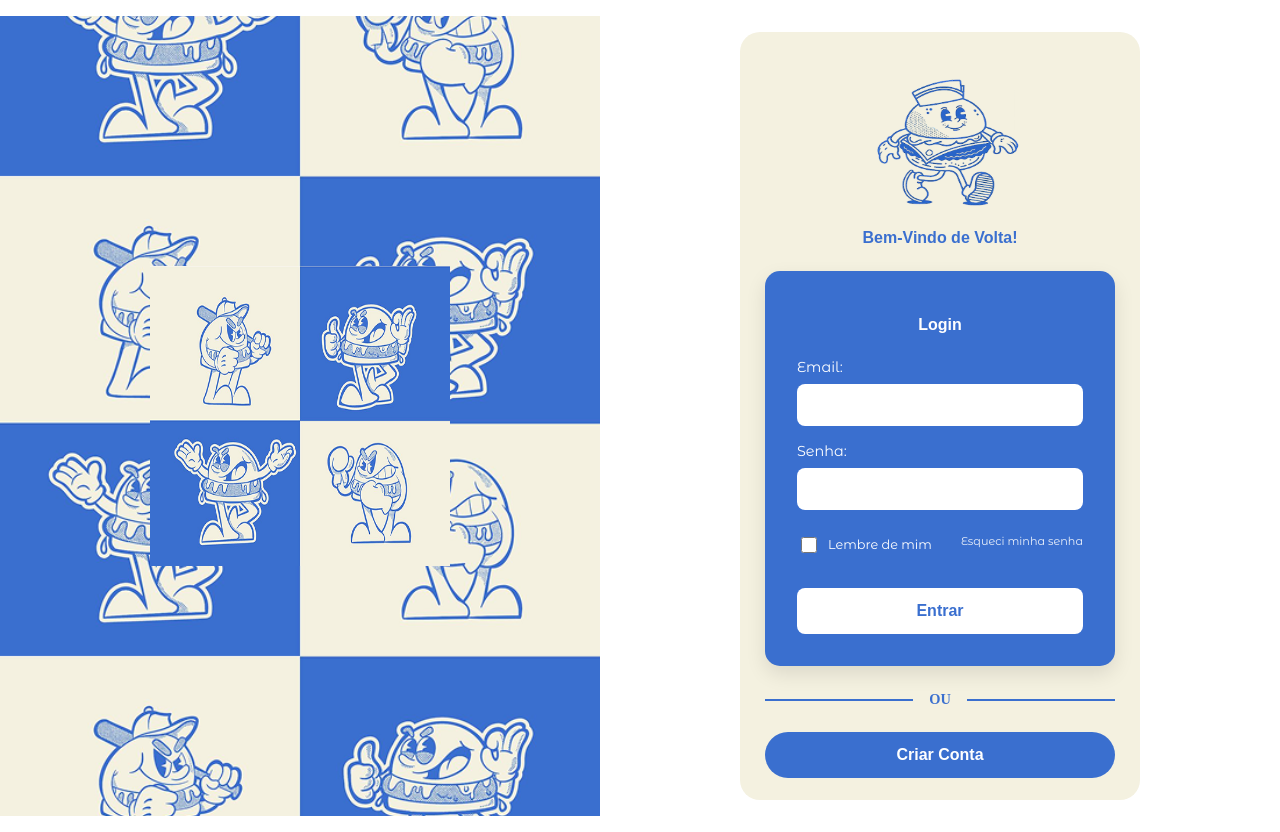
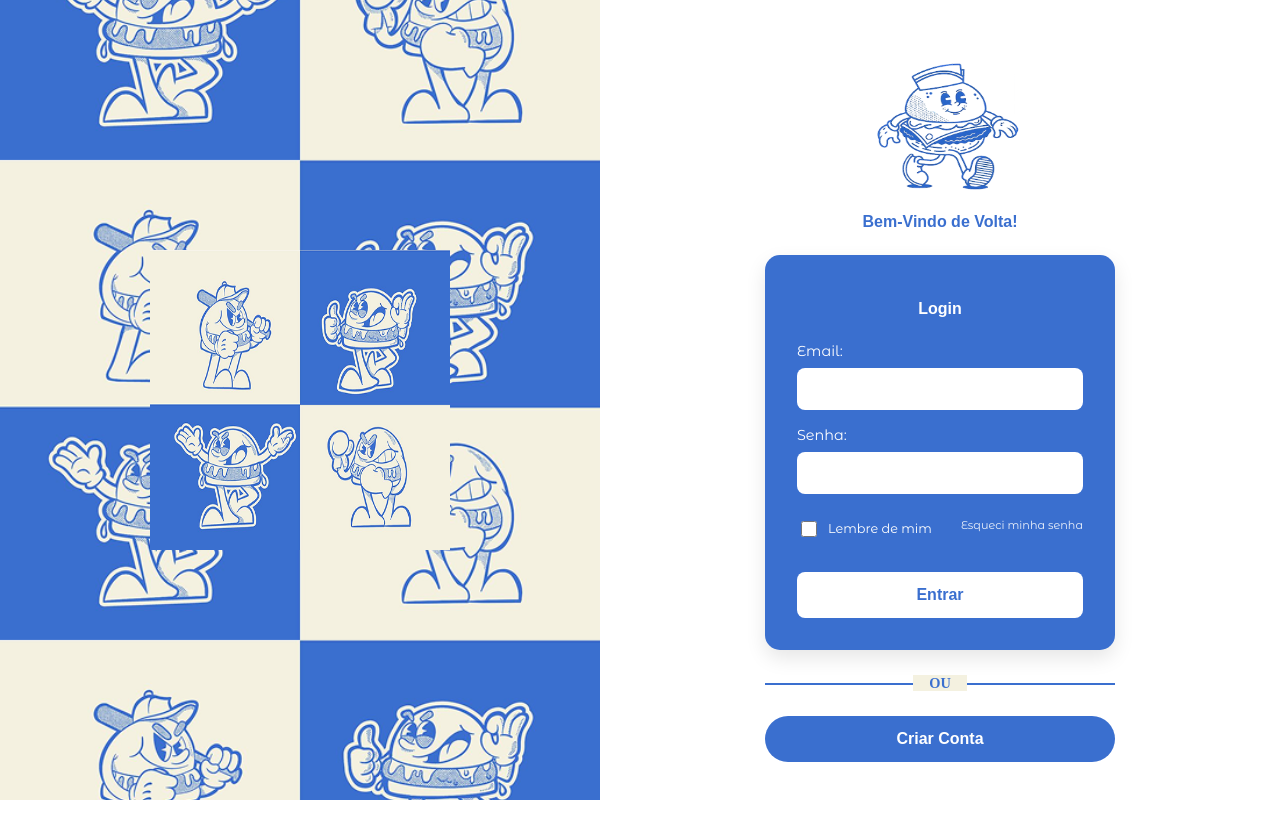
Before and after one commit to Nathsanfer/order-tech-front, a Next.js app: page / in a window 1280 px wide. After the commit the page ends 800 px from the top, so only its background shows below. Built offline with nearby package versions, Linux system fonts and the light colour scheme; a web font is replaced by a local one.

Commit message:
feat: login adjustments

```diff
--- a/src/app/page.jsx
+++ b/src/app/page.jsx
@@ -38,8 +38,7 @@ export default function Login() {
 
       <div className={styles.containerRight}>
 
-        <form className={styles.form} action="">
-          {/* Personagem do hambúrguer */}
+        {/* Personagem do hambúrguer */}
         <div className={styles.characterContainer}>
           <Image
             src="/images/albertopng.png"
@@ -117,7 +116,6 @@ export default function Login() {
         <button onClick={handleCreateAccount} className={styles.createAccountButton}>
           Criar Conta
         </button>
-        </form>
 
       </div>
     </div>
```
